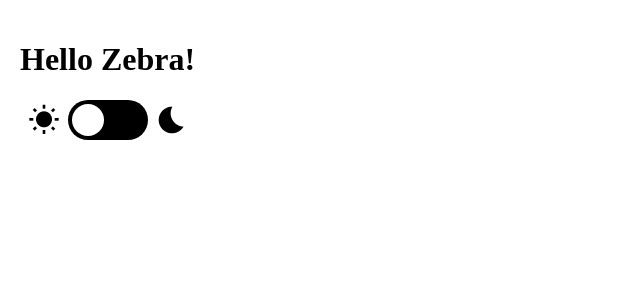
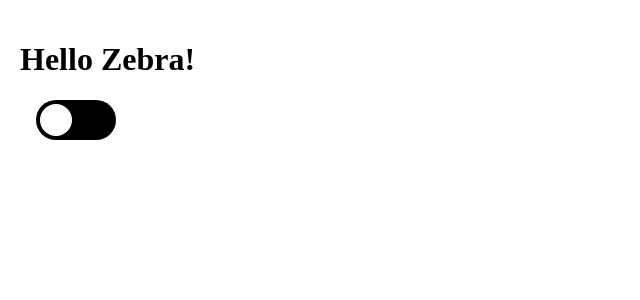
Before and after one commit to Fractalbonita/zebra-project, a React (Create React App) app: page / in a window 1280 px wide. Shown: the top 300 px of the page, without its empty margins (0-640 px from the left). Built offline with nearby package versions, Linux system fonts and the light colour scheme.

Commit message:
Exchange type for icon

```diff
--- a/src/components/Icon.js
+++ b/src/components/Icon.js
@@ -1,7 +1,7 @@
 import React from 'react';
 
-export default ({ type, ...props }) => (
+export default ({ icon, ...props }) => (
   <span className="material-icons" {...props}>
-    {type}
+    {icon}
   </span>
 );
```
Also changed, not shown: 1 other file (tests, documents, lock files or other folders).
